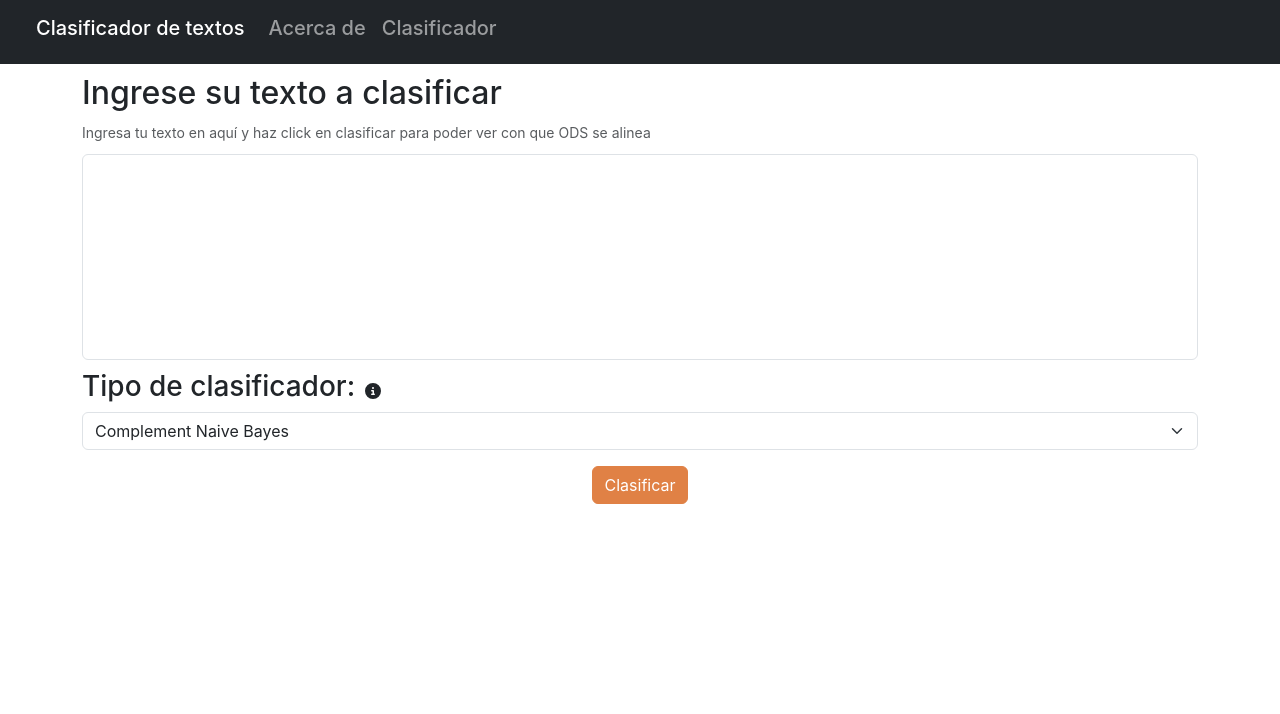
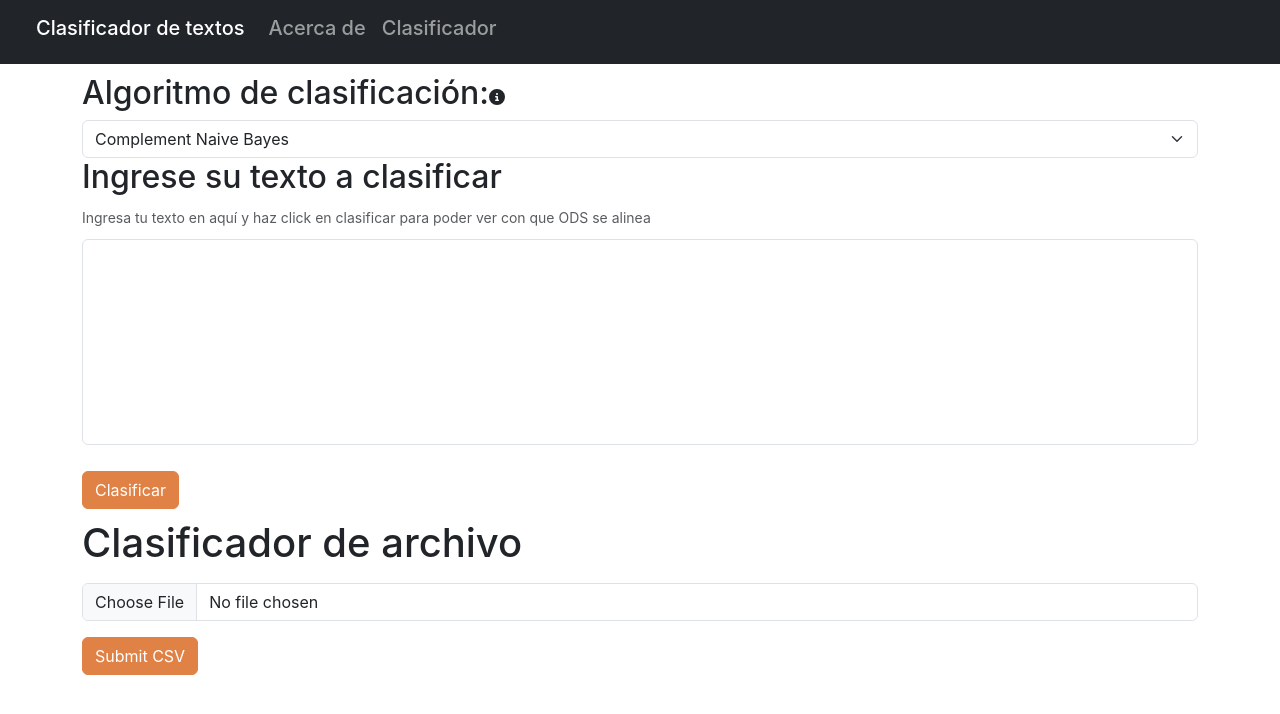
Before and after one commit to ernestocpc/Proyecto1-BI, a React (Create React App) app in the folder etapa2/front/: page /classifier in a window 1280 px wide. Shown: the top 714 px of the page. Built offline with nearby package versions, Linux system fonts and the light colour scheme.

Commit message:
Submit csv

```diff
--- a/etapa2/front/src/components/classifier/classifier.js
+++ b/etapa2/front/src/components/classifier/classifier.js
@@ -21,7 +21,7 @@ function Classifier() {
   ]);
 
   const URL = "http://127.0.0.1:8000/predict";
-
+  const URL_list = "http://127.0.0.1:8000/predict";
   async function handlePost() {
     const response = await fetch(URL, {
       method: "POST",
@@ -56,6 +56,26 @@ function Classifier() {
   };
 
   const formatPercentage = (value) => `${(value * 100).toFixed(2)}%`;
+
+  const handleFileChange = (e) => {
+    const selectedFile = e.target.files[0];
+    setFormValues({ ...formValues, file: selectedFile });
+  };
+
+  const handleFileSubmit = async () => {
+    if (formValues.file) {
+      const formData = new FormData();
+      formData.append("file", formValues.file);
+      const response = await fetch(URL_list, {
+        method: "POST",
+        body: formData,
+      });
+      // const data = await response.json();
+      // Process the response as needed, just like with text input
+    } else {
+      alert("No file selected!");
+    }
+  };
 
   const returnLabel = () => {
     if (label === 6) {
@@ -136,11 +156,33 @@ function Classifier() {
       return "bg-16 rounded-3 text-white";
     }
   };
-  const renderTooltip = <span>Estos representan 3 algoritmos diferentes disponibles para realizar la clasificacion. Se recomienda usar Naive Bayes que tiene la mayor precision.</span>;
+  const renderTooltip = (
+    <span>
+      Estos representan 3 algoritmos diferentes disponibles para realizar la
+      clasificacion. Se recomienda usar Naive Bayes que tiene la mayor
+      precision.
+    </span>
+  );
 
   return (
     <>
       <Container style={{ paddingTop: "10px", paddingBottom: "10px" }}>
+      <Form.Group>
+          <div className="form-group-header">
+            <h2>Algoritmo de clasificación:</h2>
+            <Tooltip placement="right" overlay={renderTooltip}>
+              <FontAwesomeIcon icon={faCircleInfo} />
+            </Tooltip>
+          </div>
+          <Form.Select
+            value={formValues.algorithm}
+            onChange={handleSelectChange}
+          >
+            <option value="cnb">Complement Naive Bayes</option>
+            <option value="sdg">SVM</option>
+            <option value="rfc">Random Forest</option>
+          </Form.Select>
+        </Form.Group>
         <h2>Ingrese su texto a clasificar</h2>
         <Form.Text muted>
           Ingresa tu texto en aquí y haz click en clasificar para poder ver con
@@ -154,32 +196,30 @@ function Classifier() {
             rows={8}
           />
         </Form.Group>
+
+
+        <p></p>
+        <Button
+          style={{ backgroundColor: "#E08145", borderColor: "#E08145" }}
+          onClick={sendText}
+        >
+          Clasificar
+        </Button>
+      </Container>
+
+      <Container>
         <Form.Group>
-          <div className="form-group-header">
-            <h3>Tipo de clasificador:</h3>
-            <Tooltip placement="right" overlay={renderTooltip}>
-              <FontAwesomeIcon icon={faCircleInfo} />
-            </Tooltip>
-          </div>
-          <Form.Select
-            value={formValues.algorithm}
-            onChange={handleSelectChange}
-          >
-            <option value="cnb">Complement Naive Bayes</option>
-            <option value="sdg">SVM</option>
-            <option value="rfc">Random Forest</option>
-          </Form.Select>
+          <h1>Clasificador de archivo</h1>
+          <p></p>
+          <Form.Control type="file" onChange={handleFileChange} />
         </Form.Group>
         <p></p>
-        <div className="text-center">
-          <Button
-            style={{ backgroundColor: "#E08145", borderColor: "#E08145" }}
-            onClick={sendText}
-
-          >
-            Clasificar
-          </Button>
-        </div>
+        <Button
+          style={{ backgroundColor: "#E08145", borderColor: "#E08145" }}
+          onClick={handleFileSubmit}
+        >
+          Submit CSV
+        </Button>
       </Container>
       {label !== -1 && (
         <>
```
